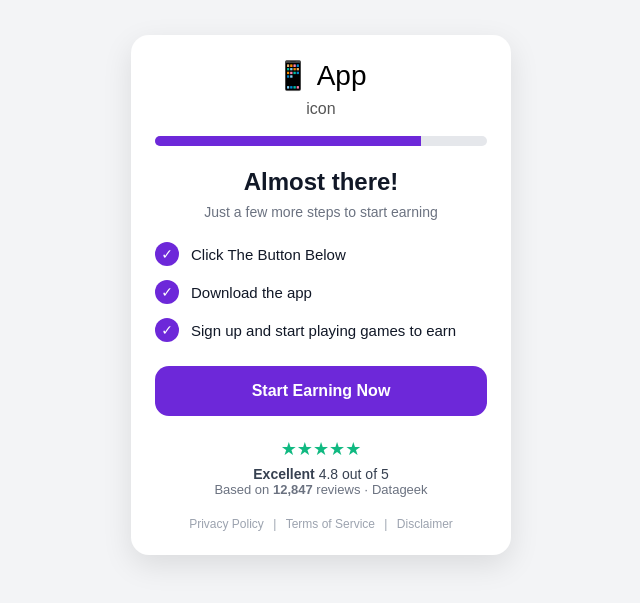
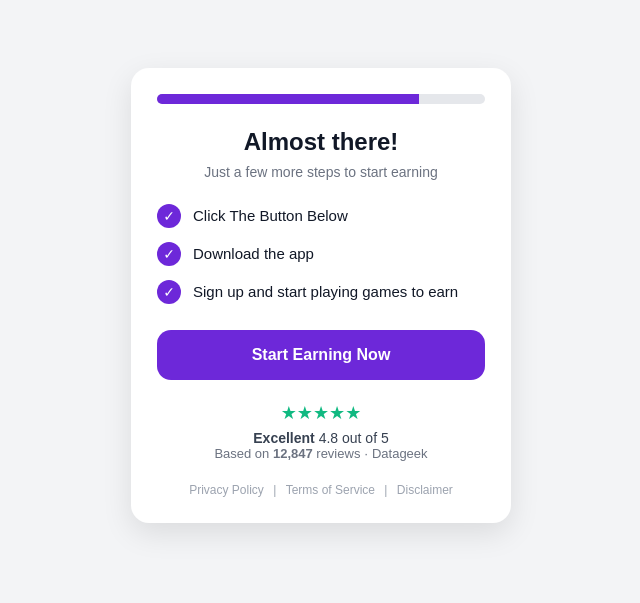
Before and after one commit to AaronAlvarez89/lolesersessee, a plain HTML site: page index.html in a window 1280 px wide. Shown: the part 105-708 px from the top of the page, without its empty margins (319-959 px from the left). Drawn offline with Linux system fonts and the light colour scheme.

Commit message:
Update index.html

```diff
--- a/index.html
+++ b/index.html
@@ -25,20 +25,9 @@
     width: 100%;
     max-width: 380px;
     border-radius: 18px;
-    padding: 24px;
+    padding: 26px;
     box-shadow: 0 10px 30px rgba(0,0,0,0.1);
     text-align: center;
-  }
-
-  .app-icon {
-    font-size: 28px;
-    margin-bottom: 8px;
-  }
-
-  .app-text {
-    font-size: 16px;
-    color: #555;
-    margin-bottom: 18px;
   }
 
   .progress {
@@ -47,7 +36,7 @@
     background: #e5e7eb;
     border-radius: 10px;
     overflow: hidden;
-    margin-bottom: 22px;
+    margin-bottom: 24px;
   }
 
   .progress-bar {
@@ -65,12 +54,12 @@
   .subtitle {
     color: #6b7280;
     font-size: 14px;
-    margin-bottom: 22px;
+    margin-bottom: 24px;
   }
 
   .steps {
     text-align: left;
-    margin-bottom: 24px;
+    margin-bottom: 26px;
   }
 
   .step {
@@ -92,6 +81,7 @@
     justify-content: center;
     font-size: 14px;
     margin-right: 12px;
+    flex-shrink: 0;
   }
 
   .btn {
@@ -127,7 +117,7 @@
   }
 
   .footer {
-    margin-top: 20px;
+    margin-top: 22px;
     font-size: 12px;
     color: #9ca3af;
   }
@@ -143,9 +133,6 @@
 <body>
 
 <div class="card">
-
-  <div class="app-icon">📱 App</div>
-  <div class="app-text">icon</div>
 
   <div class="progress">
     <div class="progress-bar"></div>
@@ -169,8 +156,8 @@
     </div>
   </div>
 
-  <!-- 🔗 CHANGE THIS LINK -->
-  <a href="https://example.com" class="btn" target="_blank">
+  <!-- 🔗 SAME TAB REDIRECT -->
+  <a href="https://example.com" class="btn">
     Start Earning Now
   </a>
 
```
